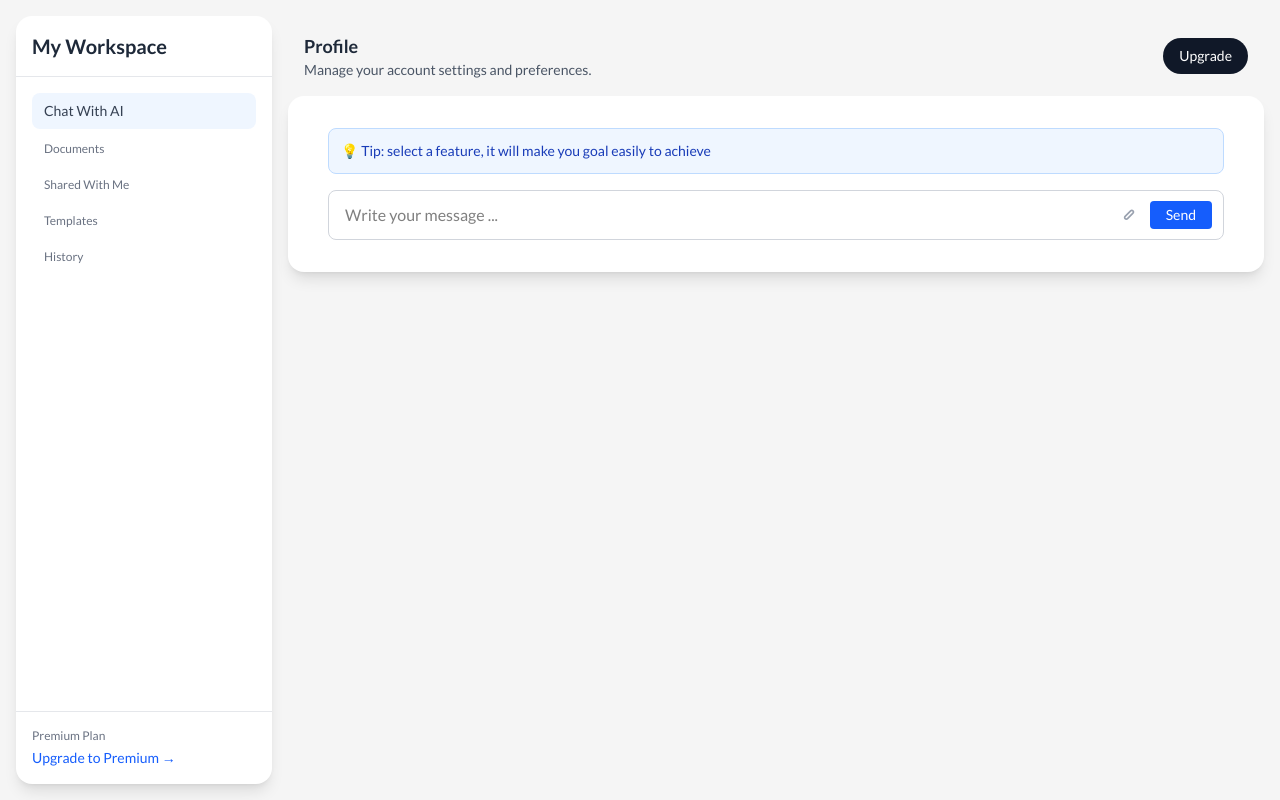
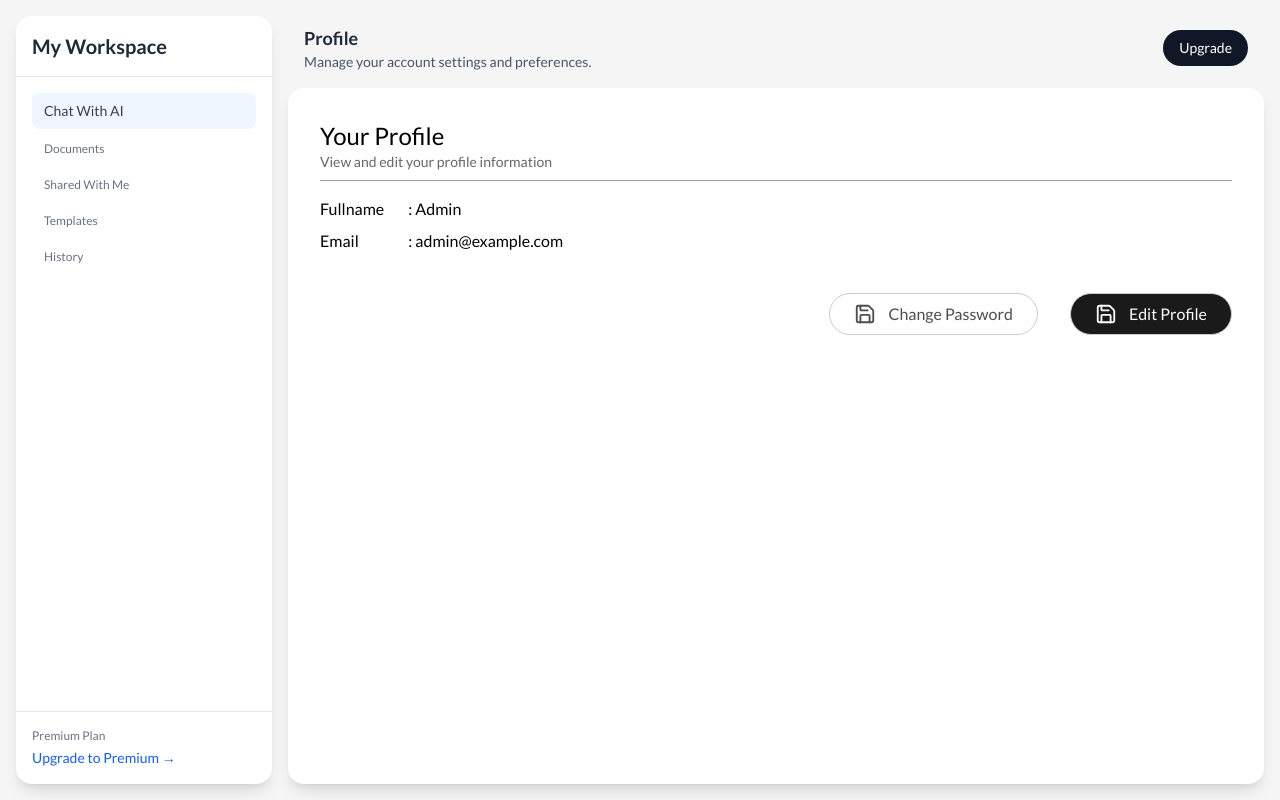
Before and after one commit to gomgomgit/lagi-lagi-doculazer, a Vue app: page /profile in a window 1280 px wide. Built offline with nearby package versions, Linux system fonts and the light colour scheme.

Commit message:
user profile 0.1

```diff
--- a/src/components/BaseLayout.vue
+++ b/src/components/BaseLayout.vue
@@ -33,9 +33,9 @@
     </aside>
 
     <!-- Main Content Area -->
-    <div class="flex-1 gap-4">
+    <div class="flex-1 flex flex-col gap-4">
       <!-- Header -->
-      <header class="p-4">
+      <header class="px-4 pb-0 pt-2">
         <div class="flex items-center justify-between">
           <div>
             <h2 class="text-lg font-semibold text-gray-800">{{ currentHeader }}</h2>
@@ -49,8 +49,8 @@
         </div>
       </header>
       <!-- Router View Content -->
-      <div class="flex-overflow-auto base-card bg-card">
-        <div class="flex justify-center h-full p-8">
+      <div class="base-card bg-card grow">
+        <div class="flex h-full p-8">
           <router-view />
         </div>
       </div>
--- a/src/style/colors.css
+++ b/src/style/colors.css
@@ -86,10 +86,26 @@
 .text-card { color: var(--color-dark-800); }
 .text-secondary { color: var(--color-dark-600); }
 
-.btn-primary {
-  background-color: var(--color-navy);
-  color: var(--color-white);
-  border: 1px solid var(--color-navy);
+.btn-action {
+  background-color: var(--color-dark-900);
+  color: var(--color-white-300);
+  border: 1px solid var(--color-dark-200);
+}
+.btn-action:hover {
+  background-color: var(--color-white-700);
+  color: var(--color-dark-600);
+  border: 1px solid var(--color-dark-300);
+}
+
+.btn-action-secondary {
+  background-color: var(--color-white-100);
+  color: var(--color-dark-700);
+  border: 1px solid var(--color-dark-200);
+}
+.btn-action-secondary:hover {
+  background-color: var(--color-white-700);
+  color: var(--color-dark-600);
+  border: 1px solid var(--color-dark-300);
 }
 
 /* Background Color Classes */
--- a/src/style/components.css
+++ b/src/style/components.css
@@ -3,3 +3,10 @@
   box-shadow: var(--shadow-lg);
   padding: var(--spacing-6);
 }
+
+.base-button {
+  padding-inline: calc(var(--spacing) * 6);
+  padding-block: calc(var(--spacing) * 2);
+  border-radius: calc(infinity * 1px);
+  transition: background-color 0.3s ease;
+}
--- a/src/views/profiles/ProfileView.vue
+++ b/src/views/profiles/ProfileView.vue
@@ -1,24 +1,104 @@
 <template>
-  <!-- Chat Input -->
-  <div class="w-full max-w-4xl self-end">
-    <div class="bg-blue-50 border border-blue-200 rounded-lg p-3 mb-4 text-sm text-blue-800">
-      💡 Tip: select a feature, it will make you goal easily to achieve
+  <div class="w-full">
+    <!-- Data Profile -->
+    <div v-if="currentView === 'profile'">
+      <div class="text-2xl font-medium mb-4 border-b border-gray-400 pb-2">
+        Your Profile <div class="text-sm text-secondary">View and edit your profile information</div>
+      </div>
+      <div class="flex gap-6 mb-4">
+        <div class="">
+          <div class="mb-2 text-md">
+            Fullname
+          </div>
+          <div class="mb-2 text-md">
+            Email
+          </div>
+        </div>
+        <div class="">
+          <div class="mb-2 text-md">
+            : Admin
+          </div>
+          <div class="mb-2 text-md">
+            : admin@example.com
+          </div>
+        </div>
+      </div>
+      <div class="flex justify-end gap-8">
+        <button @click="showChangePassword" class="base-button btn-action-secondary mt-4 flex items-center gap-3">
+          <SaveIcon size="22" /> Change Password
+        </button>
+        <button @click="showEditProfile" class="base-button btn-action mt-4 flex items-center gap-3">
+          <SaveIcon size="22" /> Edit Profile
+        </button>
+      </div>
     </div>
 
-    <div class="relative">
-      <input
-        type="text"
-        placeholder="Write your message ..."
-        class="w-full px-4 py-3 border border-gray-300 rounded-lg focus:ring-2 focus:ring-blue-500 focus:border-transparent outline-none"
-      >
-      <div class="absolute right-3 top-1/2 transform -translate-y-1/2 flex items-center gap-2">
-        <button class="p-1 text-gray-400 hover:text-gray-600">
-          <svg class="w-5 h-5" fill="none" stroke="currentColor" viewBox="0 0 24 24">
-            <path stroke-linecap="round" stroke-linejoin="round" stroke-width="2" d="M15.172 7l-6.586 6.586a2 2 0 102.828 2.828l6.586-6.586a2 2 0 00-2.828-2.828z" />
-          </svg>
+    <!-- Edit Profile Form -->
+     <div v-if="currentView === 'edit-profile'">
+      <div class="text-2xl font-medium mb-4">
+        Edit Profile <div class="text-sm text-secondary">update your information</div>
+      </div>
+      <div>
+        <div class="mb-2 text-md">
+          Fullname
+        </div>
+        <div>
+          <input class="border border-gray-300 rounded-full p-2 px-4 w-full" type="text" name="full-name" id="full-name" value="Admin">
+        </div>
+      </div>
+      <div>
+        <div class="mt-4 mb-2 text-md">
+          Email
+        </div>
+        <div>
+          <input class="border border-gray-300 rounded-full p-2 px-4 w-full" type="email" name="email" id="email" value="admin@example.com">
+        </div>
+      </div>
+      <div class="flex justify-between">
+        <button @click="showProfile" class="base-button btn-action-secondary mt-4 flex items-center gap-3">
+          <CircleArrowLeftIcon size="22" /> Back
         </button>
-        <button class="px-4 py-1 bg-blue-600 text-white text-sm rounded hover:bg-blue-700">
-          Send
+        <button class="base-button btn-action mt-4 flex items-center gap-3">
+          <SaveIcon size="22" /> Save Changes
+        </button>
+      </div>
+    </div>
+
+    <!-- Change Password Form -->
+    <div v-if="currentView === 'change-password'">
+      <div class="text-2xl font-medium mb-4">
+        Change Password <div class="text-sm text-secondary">Please enter your current password and the new password</div>
+      </div>
+      <div>
+        <div class="mb-2 text-md">
+          Old Password
+        </div>
+        <div>
+          <input class="border border-gray-300 rounded-lg p-2 w-full" type="password" name="old-password" id="old-password">
+        </div>
+      </div>
+      <div class="mt-4">
+        <div class="mb-2 text-md">
+          New Password
+        </div>
+        <div>
+          <input class="border border-gray-300 rounded-lg p-2 w-full" type="password" name="new-password" id="new-password">
+        </div>
+      </div>
+      <div class="mt-4">
+        <div class="mb-2 text-md">
+          Confirm New Password
+        </div>
+        <div>
+          <input class="border border-gray-300 rounded-lg p-2 w-full" type="password" name="confirm-new-password" id="confirm-new-password">
+        </div>
+      </div>
+      <div class="flex justify-between">
+        <button @click="showProfile" class="base-button btn-action-secondary mt-4 flex items-center gap-3">
+          <CircleArrowLeftIcon size="22" /> Back
+        </button>
+        <button class="base-button btn-action mt-4 flex items-center gap-3">
+          <SaveIcon size="22" /> Change Password
         </button>
       </div>
     </div>
@@ -26,5 +106,22 @@
 </template>
 
 <script setup>
-// Home page component logic
+import { ref } from 'vue'
+import { CircleArrowLeftIcon, SaveIcon } from 'lucide-vue-next';
+
+// State untuk mengontrol tampilan mana yang aktif
+const currentView = ref('profile') // 'profile', 'edit-profile', 'change-password'
+
+// Functions untuk mengubah tampilan
+const showProfile = () => {
+  currentView.value = 'profile'
+}
+
+const showEditProfile = () => {
+  currentView.value = 'edit-profile'
+}
+
+const showChangePassword = () => {
+  currentView.value = 'change-password'
+}
 </script>
```
